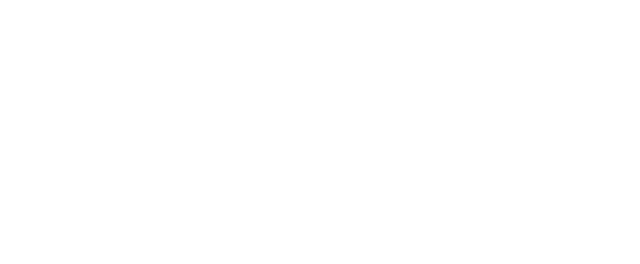
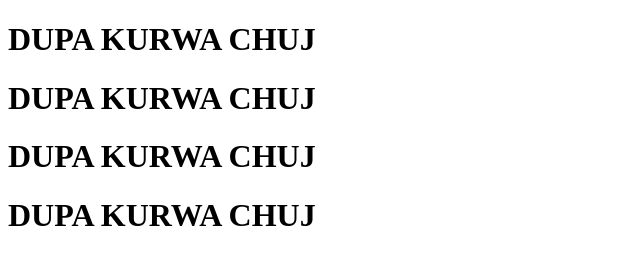
Before and after one commit to ketrabx1x/test, a plain HTML site: page index.html in a window 1280 px wide. Shown: the whole page, without its empty margins (0-640 px from the left). Drawn offline with Linux system fonts and the light colour scheme.

Commit message:
addedFeatures

```diff
--- a/index.html
+++ b/index.html
@@ -4,9 +4,12 @@
           <meta charset="UTF-8">
           <meta http-equiv="X-UA-Compatible" content="IE=edge">
           <meta name="viewport" content="width=device-width, initial-scale=1.0">
-          <title>Test</title>
+          <title>Test kurwa</title>
 </head>
 <body>
-
+          <h1>DUPA KURWA CHUJ</h1>
+          <h1>DUPA KURWA CHUJ</h1>
+          <h1>DUPA KURWA CHUJ</h1>
+          <h1>DUPA KURWA CHUJ</h1>
 </body>
 </html>
```
